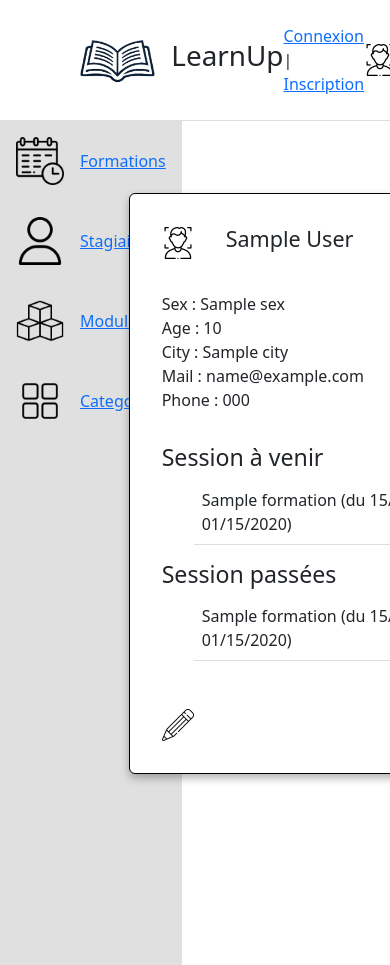
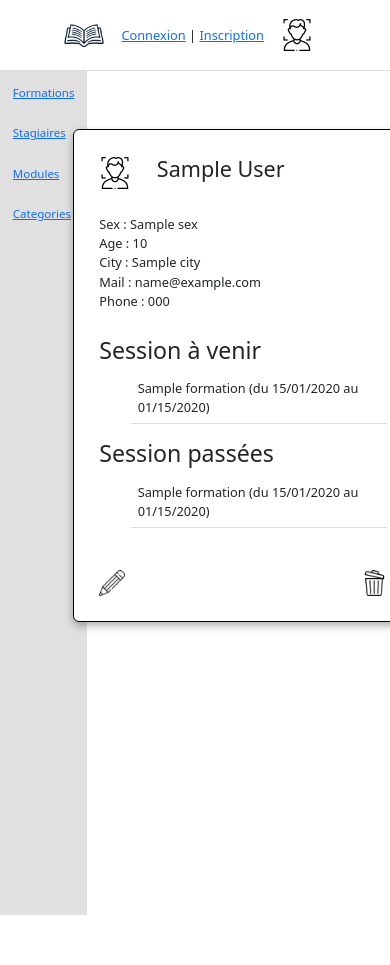
Before and after one commit to AntoineDrc/Sf_Sessions, a Symfony app: template templates/intern/detail.html.twig in a window 390 px wide; the page is wider, and only the part inside the window is pictured. After the commit the page ends 915 px from the top of that part, so only its background shows below. Run offline with Twig, Linux system fonts and the light colour scheme; the template is opened without the code that fills it: most values are stand-ins (such as "Sample title", 1, 10 or a date in 2020); some libraries are stand-ins or nearby versions.

Commit message:
Responsive

```diff
--- a/public/css/style.css
+++ b/public/css/style.css
@@ -124,6 +124,8 @@ section h1 {
 
 .intern {
     display: flex;
+    width: 30em;
+    justify-content: space-between;
     align-items: center;
     gap: 1em;
     border-top: solid 1px black;
@@ -208,3 +210,54 @@ section h1 {
     /* align-items: center; */
     margin-bottom: 0.7em;
 }
+
+
+@media screen and (max-width: 690px) {
+
+    #wrapper {
+        font-size: 0.9em;
+    }
+
+    .general img {
+        display: none;
+    }
+
+    .general {
+        font-size: 0.9em;
+    }
+
+    section h1 {
+        font-size: 1.3em;
+    }
+
+    .app_title h1 {
+        display: none;
+    }
+
+    .app_logo {
+        height: 2em;
+    }
+
+    table {
+        font-size: 0.8em;
+    }
+
+    button[type='button'] {
+        font-size: 0.9em;
+    }
+}
+
+@media screen and (max-width: 518px) {
+
+    #wrapper {
+        font-size: 0.8em;
+    }
+
+    table {
+        font-size: 0.6em;
+    }
+
+    .intern {
+        width: fit-content;
+    }
+}
--- a/templates/formation/list.html.twig
+++ b/templates/formation/list.html.twig
@@ -3,7 +3,7 @@
 {% block title %}Formations disponibles{% endblock %}
 
 {% block body %}
-<div class="tableau">
+<div class="tableau table-responsive">
     <h1 class="forma">Prochaines formations disponibles</h1>
     <table class="table table-striped table-bordered">
         <thead  >
```
Also changed, not shown: 1 other file.
